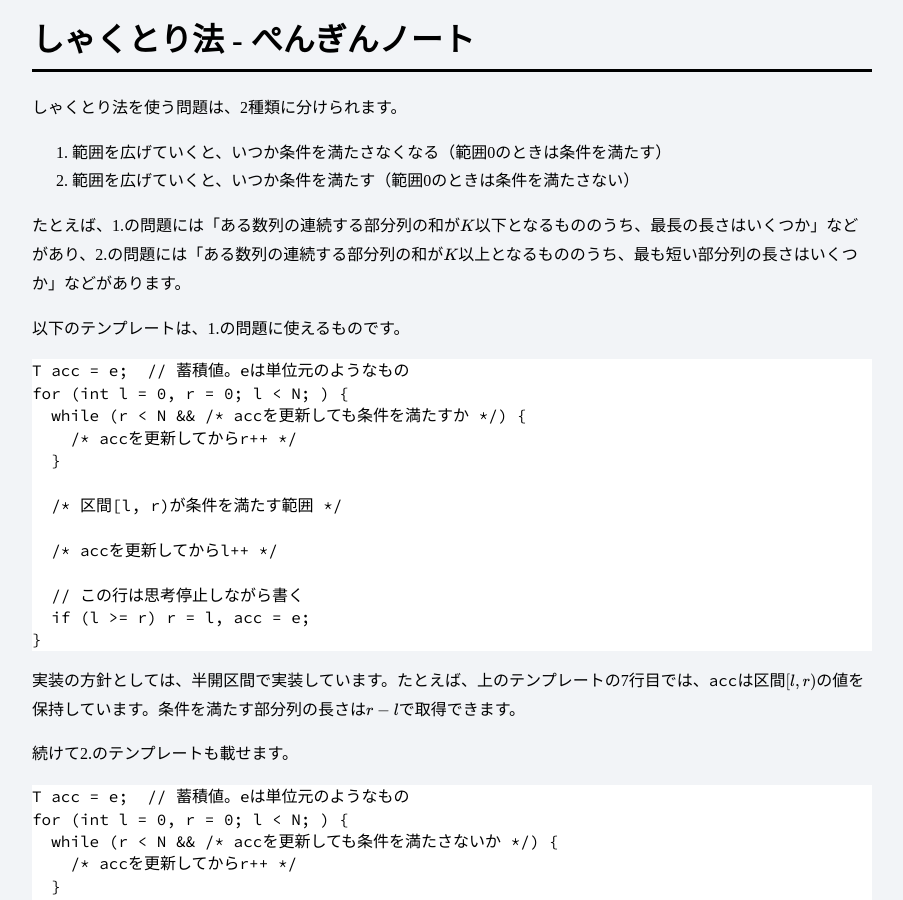
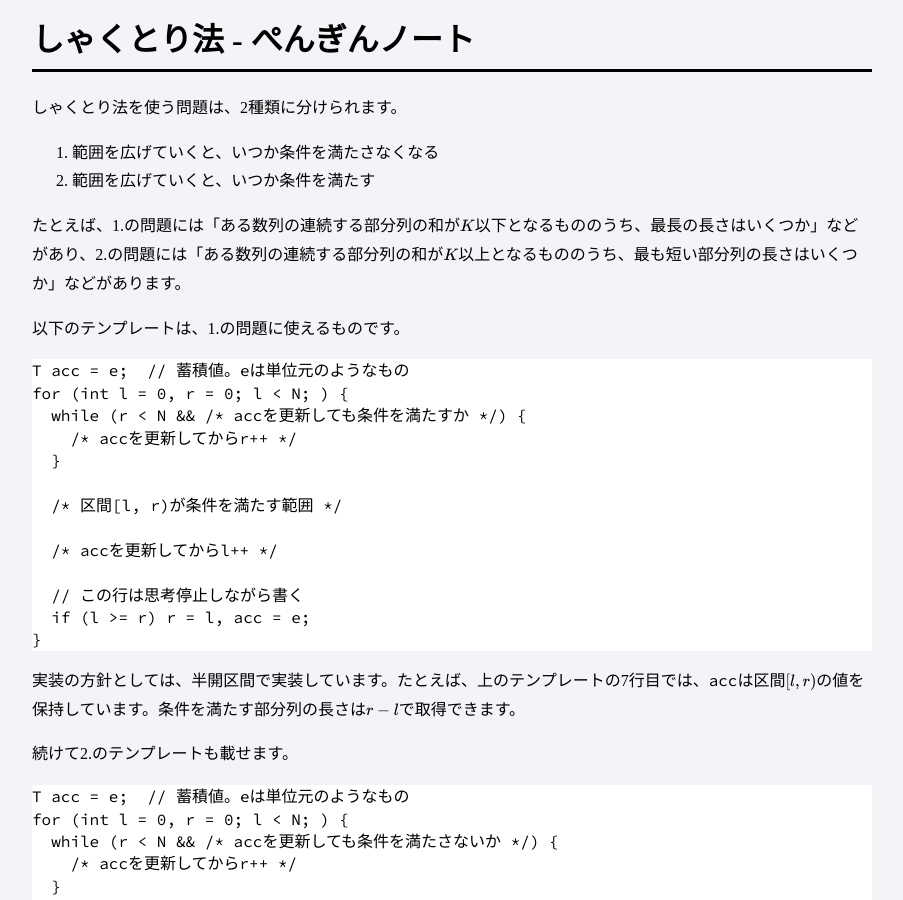
Before and after one commit to penguinshunya/penguinshunya.github.io, a Jekyll site: the page built from other/shakutori.html, in a window 1280 px wide and 900 px high. Shown: the whole window, without its empty margins (188-1091 px from the left). Built offline with Jekyll 4.4.1, drawn with Linux system fonts in a browser that asks for light colours; formulas are drawn with MathJax 3.

Commit message:
hyoukimisu

```diff
--- a/other/shakutori.html
+++ b/other/shakutori.html
@@ -5,8 +5,8 @@ title: しゃくとり法 - ぺんぎんノート
 <base target="_blank">
 しゃくとり法を使う問題は、2種類に分けられます。
 <ol>
-  <li>範囲を広げていくと、いつか条件を満たさなくなる（範囲0のときは条件を満たす）</li>
-  <li>範囲を広げていくと、いつか条件を満たす（範囲0のときは条件を満たさない）</li>
+  <li>範囲を広げていくと、いつか条件を満たさなくなる</li>
+  <li>範囲を広げていくと、いつか条件を満たす</li>
 </ol>
 <p>たとえば、1.の問題には「ある数列の連続する部分列の和が$K$以下となるもののうち、最長の長さはいくつか」などがあり、2.の問題には「ある数列の連続する部分列の和が$K$以上となるもののうち、最も短い部分列の長さはいくつか」などがあります。</p>
 <p>以下のテンプレートは、1.の問題に使えるものです。</p>
```
